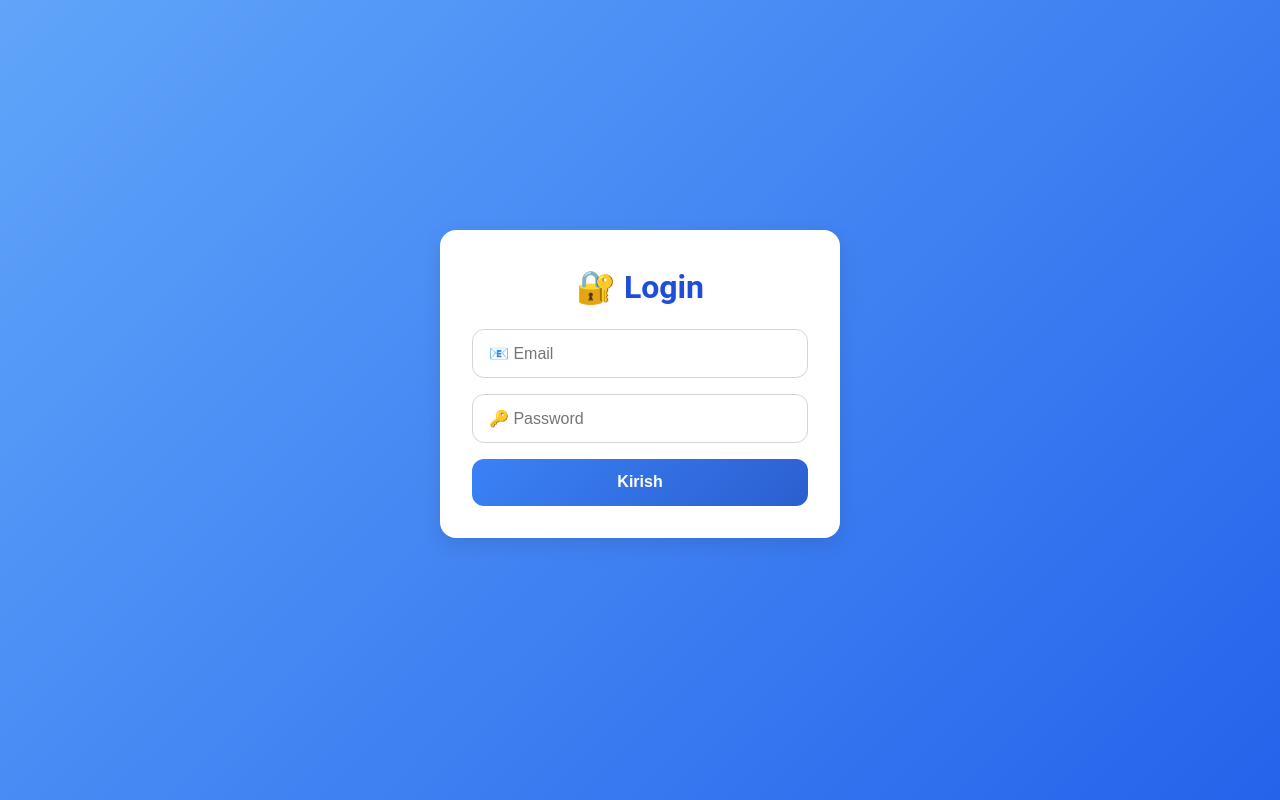
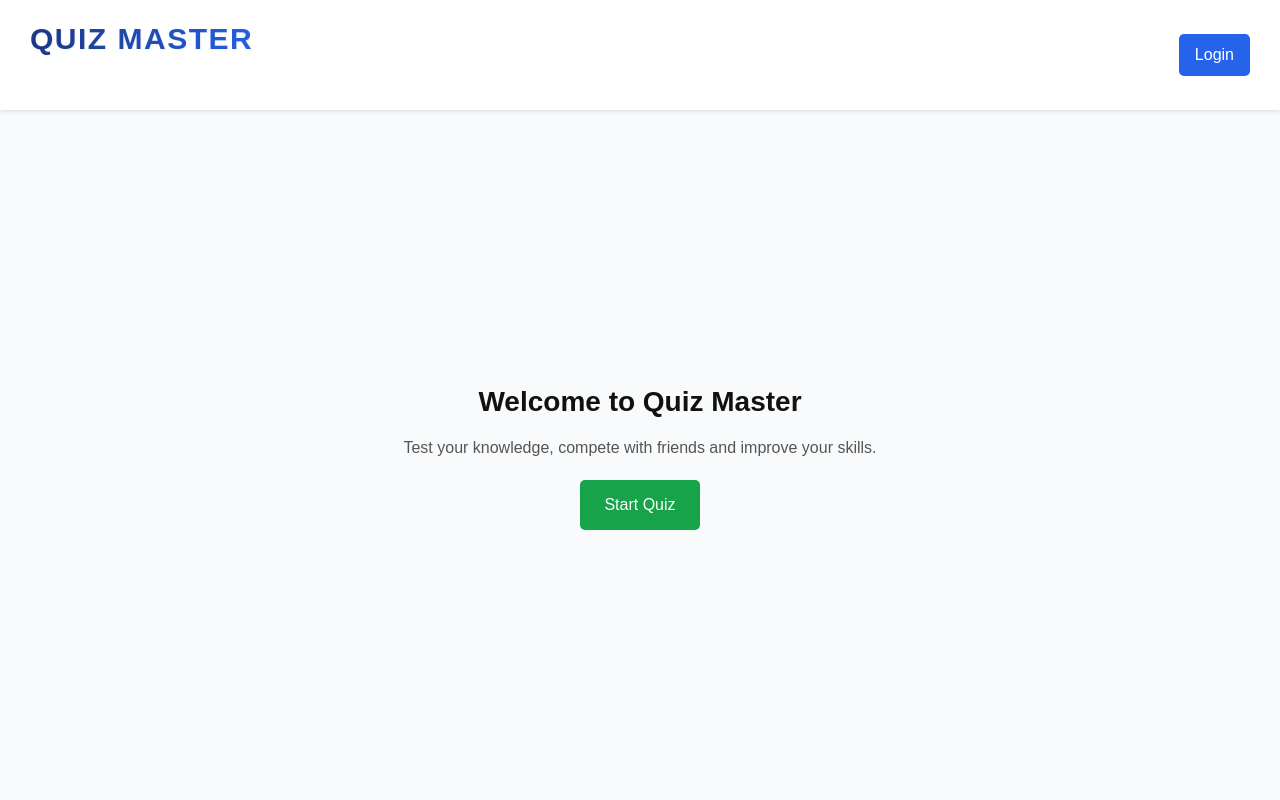
Before and after one commit to dilmurodyoldoshev/quiz-master-front, a React (Vite) app: page / in a window 1280 px wide. Built offline with nearby package versions, Linux system fonts and the light colour scheme; no server answers.

Commit message:
feat: add LandingPage with header and styled quiz intro

```diff
--- a/src/App.jsx
+++ b/src/App.jsx
@@ -1,4 +1,5 @@
 import { BrowserRouter, Routes, Route, Navigate } from "react-router-dom";
+import LandingPage from "./pages/LandingPage";
 import Login from "./pages/Login";
 import AdminDashboard from "./pages/AdminDashboard";
 import TeacherDashboard from "./pages/TeacherDashboard";
@@ -9,9 +10,9 @@ const PrivateRoute = ({ children, allowedRoles }) => {
     const token = localStorage.getItem("token");
     const role = localStorage.getItem("role");
 
-    if (!token || !role) return <Navigate to="/" />;
+    if (!token || !role) return <Navigate to="/login" />;
 
-    if (allowedRoles && !allowedRoles.includes(role)) return <Navigate to="/" />;
+    if (allowedRoles && !allowedRoles.includes(role)) return <Navigate to="/login" />;
 
     return children;
 };
@@ -20,7 +21,8 @@ function App() {
     return (
         <BrowserRouter>
             <Routes>
-                <Route path="/" element={<Login />} />
+                <Route path="/" element={<LandingPage />} />
+                <Route path="/login" element={<Login />} />
                 <Route
                     path="/admin"
                     element={
--- /dev/null
+++ b/src/pages/LandingPage.jsx
@@ -0,0 +1,28 @@
+import { Link } from "react-router-dom";
+import "../styles/landing.css";
+
+export default function LandingPage() {
+    return (
+        <div className="landing-container">
+            {/* Header */}
+            <header className="landing-header">
+                <h1 className="logo">Quiz Master</h1>
+                <Link to="/login" className="login-btn">
+                    Login
+                </Link>
+            </header>
+
+            {/* Main content */}
+            <main className="landing-main">
+                <h2>Welcome to Quiz Master</h2>
+                <p>
+                    Test your knowledge, compete with friends and improve your
+                    skills.
+                </p>
+                <Link to="/login" className="start-btn">
+                    Start Quiz
+                </Link>
+            </main>
+        </div>
+    );
+}
--- /dev/null
+++ b/src/styles/landing.css
@@ -0,0 +1,79 @@
+.landing-container {
+    display: flex;
+    flex-direction: column;
+    min-height: 100vh;
+    font-family: Arial, sans-serif;
+    background: #f9fafb;
+}
+
+/* Header */
+.landing-header {
+    display: flex;
+    justify-content: space-between;
+    align-items: center;
+    padding: 15px 30px;
+    background: white;
+    box-shadow: 0 2px 4px rgba(0, 0, 0, 0.1);
+}
+
+.logo {
+    font-size: 30px;
+    font-weight: 800;
+    background: linear-gradient(90deg, #1e3a8a, #2563eb);
+    -webkit-background-clip: text;
+    -webkit-text-fill-color: transparent;
+    letter-spacing: 1.5px;
+    text-transform: uppercase;
+}
+
+
+
+.login-btn {
+    text-decoration: none;
+    padding: 8px 16px;
+    background: #2563eb;
+    color: white;
+    border-radius: 5px;
+    transition: background 0.2s;
+}
+
+.login-btn:hover {
+    background: #1e40af;
+}
+
+/* Main content */
+.landing-main {
+    flex: 1;
+    display: flex;
+    flex-direction: column;
+    justify-content: center;
+    align-items: center;
+    text-align: center;
+    padding: 20px;
+}
+
+.landing-main h2 {
+    font-size: 28px;
+    margin-bottom: 10px;
+    color: #111;
+}
+
+.landing-main p {
+    font-size: 16px;
+    color: #555;
+    margin-bottom: 20px;
+}
+
+.start-btn {
+    text-decoration: none;
+    padding: 12px 24px;
+    background: #16a34a;
+    color: white;
+    border-radius: 5px;
+    font-size: 16px;
+    transition: background 0.2s;
+}
+
+.start-btn:hover {
+    background: #15803d;
+}
```
